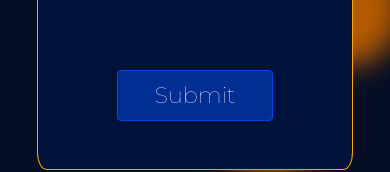
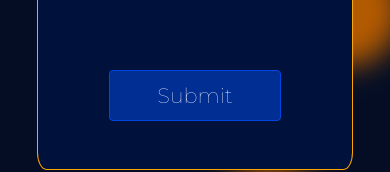
Before and after one commit to AlanTyping/trading-app, a React (Create React App) app: page / in a window 390 px wide. Shown: the part 542-714 px from the top of the page. Built offline with nearby package versions, Linux system fonts and the light colour scheme.

Commit message:
new changes

```diff
--- a/src/routes/chart/components/forms/form2/form2.css
+++ b/src/routes/chart/components/forms/form2/form2.css
@@ -12,14 +12,19 @@ h4 {
 
 @media (max-width: 600px) {
 
+    #capital-form {
+        width: 67%;
+    }
+
     #chart-capital-push {
         height: 35%;
-        width: 50%;
+        width: 55%;
+        font-size: 1.3rem;
     }
 
     #data-push {
         right: 2%;
-        width: 37%;
+        width: 40%;
         height: 45%;
     }
 
@@ -34,7 +39,7 @@ h4 {
     #first-form-container {
         width: 90%;
         height: 70vh;
-        min-height: 440px;
+        min-height: 500px;
         max-height: 600px;
         top: -110%;
         font-size: 1.4rem;
```
